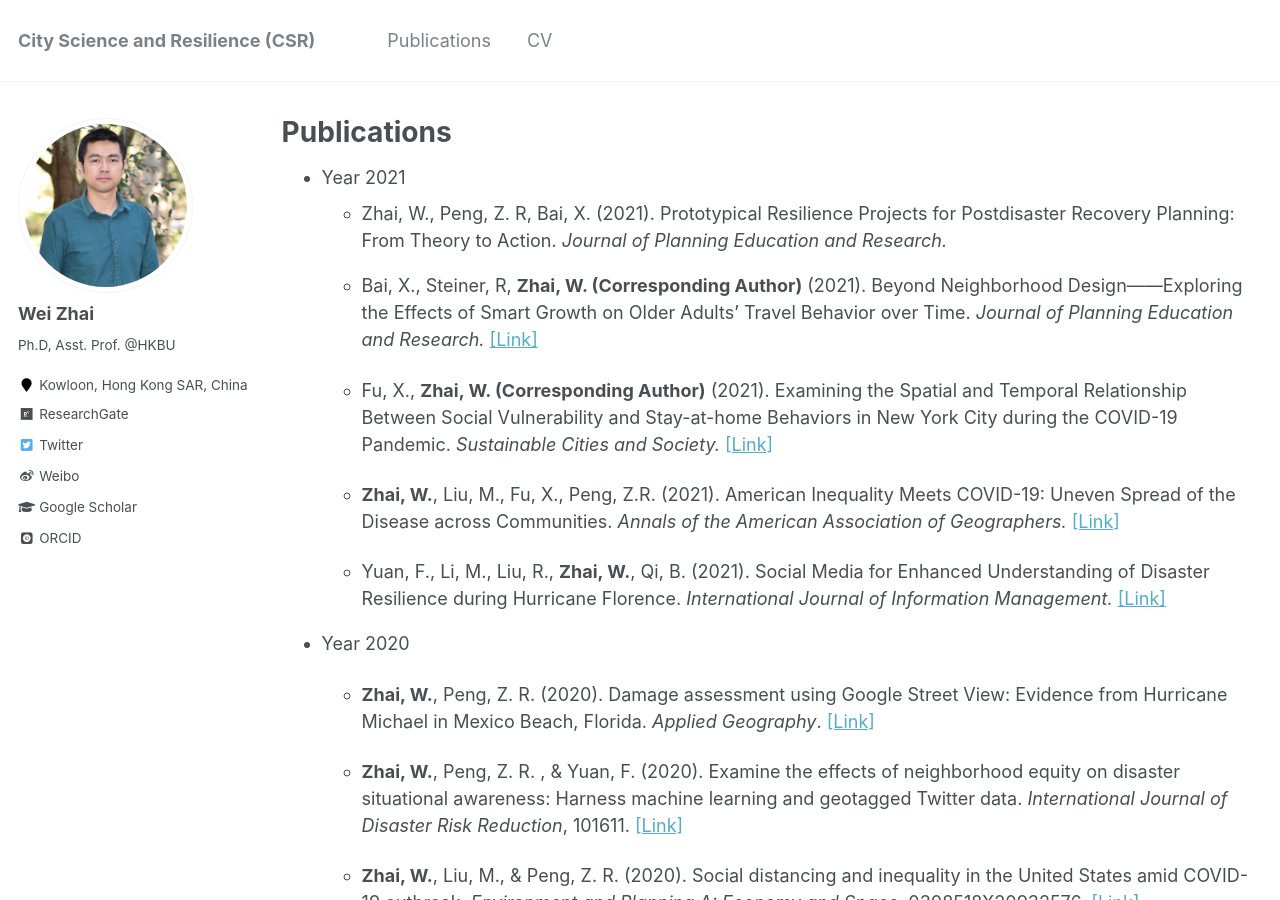
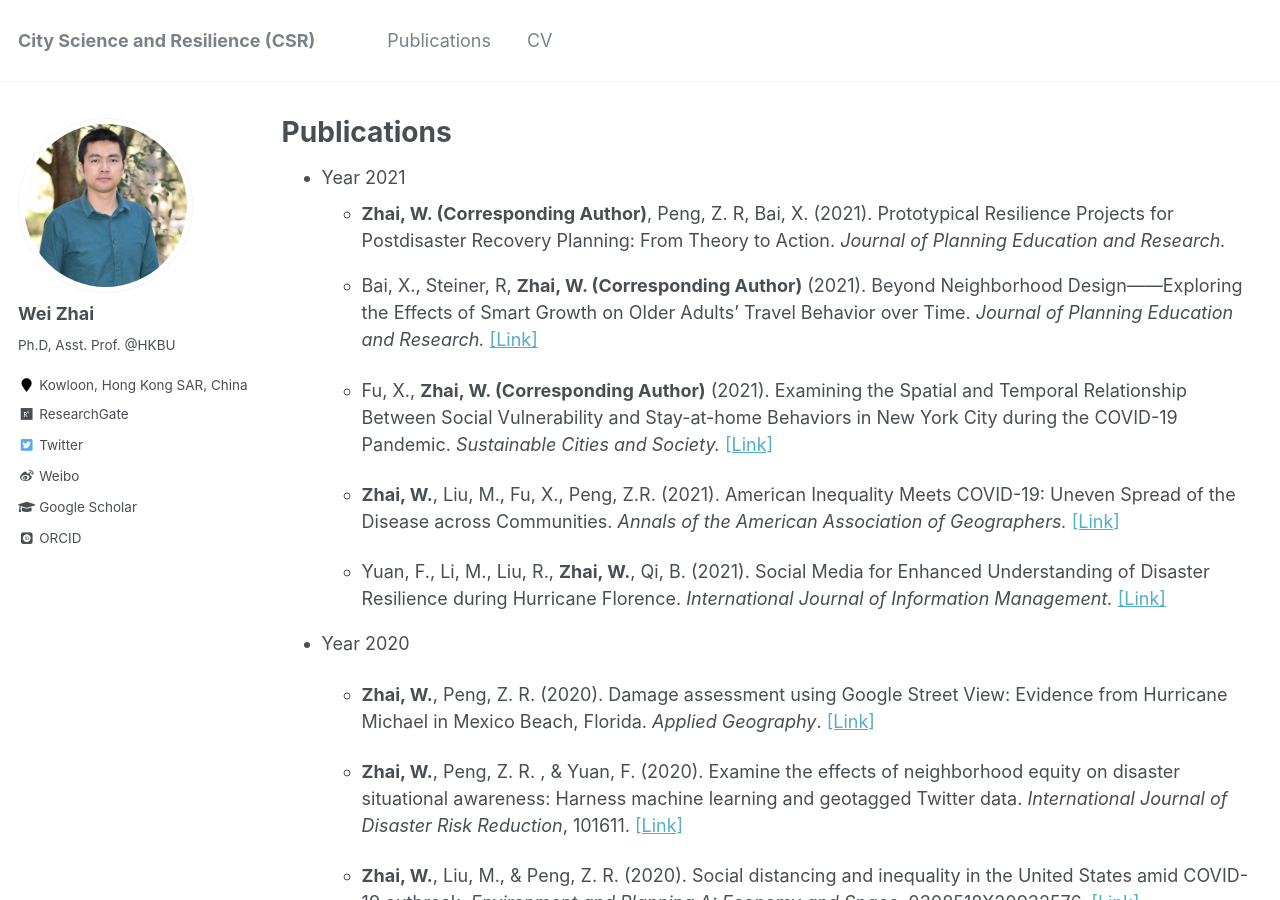
Before and after one commit to skywalkerzhai/weizhai.github.io, a Jekyll site: the page built from _pages/publications.md, in a window 1280 px wide and 900 px high. Built offline with Jekyll 4.4.1, drawn with Linux system fonts in a browser that asks for light colours; some web fonts are replaced.

Commit message:
Update publications.md

```diff
--- a/_pages/publications.md
+++ b/_pages/publications.md
@@ -6,7 +6,7 @@
 ---
 
 * Year 2021
-  * Zhai, W., Peng, Z. R, Bai, X. (2021). Prototypical Resilience Projects for Postdisaster Recovery Planning: From Theory to Action. *Journal of Planning Education and Research.*
+  * **Zhai, W. (Corresponding Author)**, Peng, Z. R, Bai, X. (2021). Prototypical Resilience Projects for Postdisaster Recovery Planning: From Theory to Action. *Journal of Planning Education and Research.*
   * Bai, X., Steiner, R, **Zhai, W. (Corresponding Author)** (2021). Beyond Neighborhood Design——Exploring the Effects of Smart Growth on Older Adults’ Travel Behavior over Time. *Journal of Planning Education and Research.* [[Link]](https://doi.org/10.1177/0739456X211020352)
 
   * Fu, X., **Zhai, W. (Corresponding Author)** (2021).  Examining the Spatial and Temporal Relationship Between Social Vulnerability and Stay-at-home Behaviors in New York City during the COVID-19 Pandemic. *Sustainable Cities and Society.* [[Link]](https://doi.org/10.1016/j.scs.2021.102757)
```
